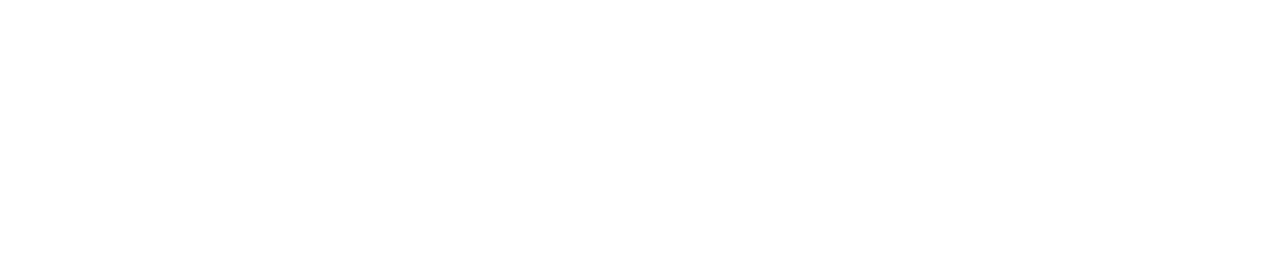
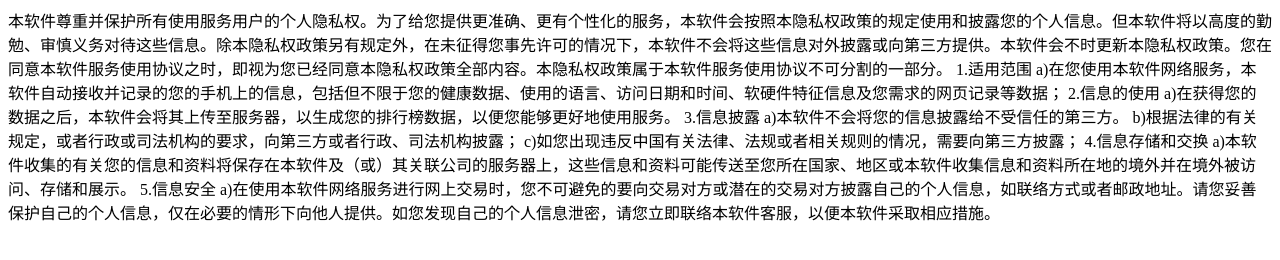
Before and after one commit to spootmu/spootmu.github.io, a plain HTML site: page index.html in a window 1280 px wide. Drawn offline with Linux system fonts and the light colour scheme.

Commit message:
Update index.html

```diff
--- a/index.html
+++ b/index.html
@@ -5,6 +5,18 @@
     <title></title>
 </head>
 <body>
-
+本软件尊重并保护所有使用服务用户的个人隐私权。为了给您提供更准确、更有个性化的服务，本软件会按照本隐私权政策的规定使用和披露您的个人信息。但本软件将以高度的勤勉、审慎义务对待这些信息。除本隐私权政策另有规定外，在未征得您事先许可的情况下，本软件不会将这些信息对外披露或向第三方提供。本软件会不时更新本隐私权政策。您在同意本软件服务使用协议之时，即视为您已经同意本隐私权政策全部内容。本隐私权政策属于本软件服务使用协议不可分割的一部分。
+1.适用范围
+a)在您使用本软件网络服务，本软件自动接收并记录的您的手机上的信息，包括但不限于您的健康数据、使用的语言、访问日期和时间、软硬件特征信息及您需求的网页记录等数据；
+2.信息的使用
+a)在获得您的数据之后，本软件会将其上传至服务器，以生成您的排行榜数据，以便您能够更好地使用服务。
+3.信息披露
+a)本软件不会将您的信息披露给不受信任的第三方。
+b)根据法律的有关规定，或者行政或司法机构的要求，向第三方或者行政、司法机构披露；
+c)如您出现违反中国有关法律、法规或者相关规则的情况，需要向第三方披露；
+4.信息存储和交换
+a)本软件收集的有关您的信息和资料将保存在本软件及（或）其关联公司的服务器上，这些信息和资料可能传送至您所在国家、地区或本软件收集信息和资料所在地的境外并在境外被访问、存储和展示。
+5.信息安全
+a)在使用本软件网络服务进行网上交易时，您不可避免的要向交易对方或潜在的交易对方披露自己的个人信息，如联络方式或者邮政地址。请您妥善保护自己的个人信息，仅在必要的情形下向他人提供。如您发现自己的个人信息泄密，请您立即联络本软件客服，以便本软件采取相应措施。
 </body>
 </html>
```
